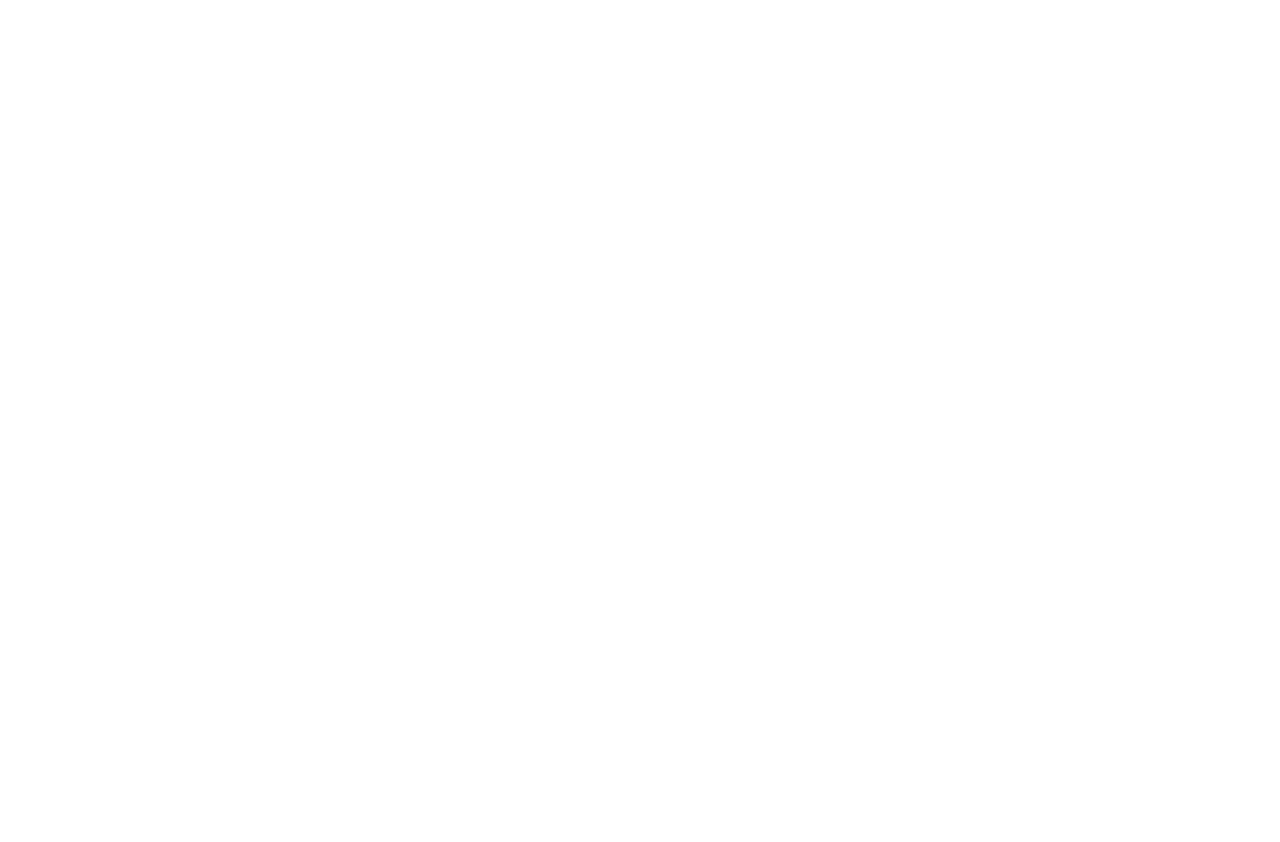
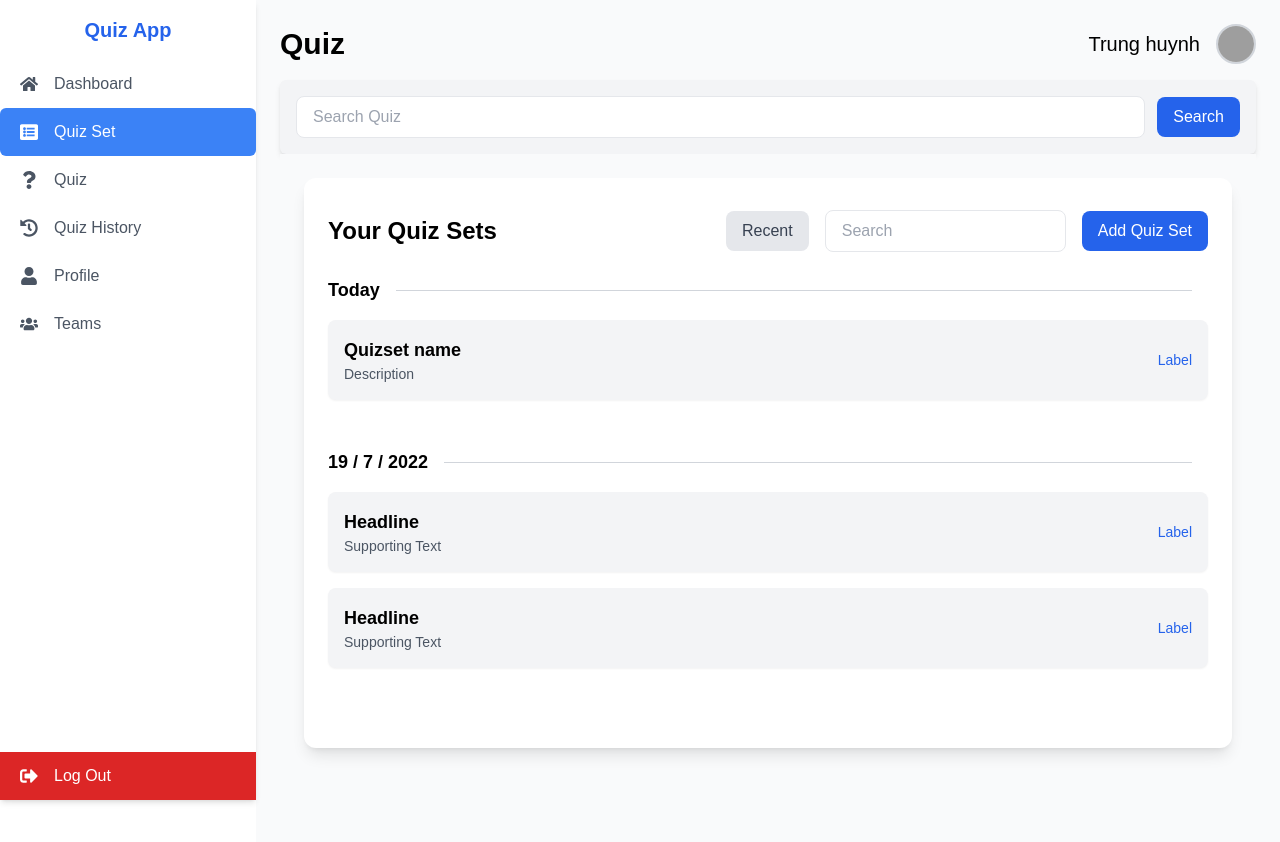
Before and after one commit to ystt1/SE100.P13-Gr-19, a React (Vite) app in the folder frontend/: page /quiz-set in a window 1280 px wide. Before the commit this address had no page. Shown: the top 842 px of the page. Before the commit the page ends 800 px from the top, so only its background shows below. Built offline with nearby package versions, Linux system fonts and the light colour scheme; grey boxes are pictures that could not be loaded.

Commit message:
Quiz Set

```diff
--- a/frontend/src/App.jsx
+++ b/frontend/src/App.jsx
@@ -4,6 +4,7 @@
 import QuizsetDetail from "./pages/QuizsetDetail";
 import AddQuiz from "./pages/AddQuiz";
 import Quiz from "./pages/Quiz";
+import QuizSetPage from "./pages/QuizSetPage";
 
 function App() {
   return (
@@ -11,7 +12,7 @@
       <Routes>
         <Route path="/quizset/:id" element={<QuizsetDetail />} />
         <Route path="/add-quiz" element={<AddQuiz />} />
-        <Route path="/quiz-sets" element={<QuizsetList />} />
+        <Route path="/quiz-set" element={<QuizSetPage />} />
         <Route path="/add-quiz-set" element={<AddQuizset />} />
         <Route path="/quiz" element={<Quiz />} />
       </Routes>
--- /dev/null
+++ b/frontend/src/components/DateDivider.jsx
@@ -0,0 +1,10 @@
+import React from "react";
+
+export const DateDivider = ({ date }) => {
+  return (
+    <div className="flex items-center mb-4">
+      <span className="text-lg font-semibold">{date}</span>
+      <hr className="flex-grow mx-4 border-gray-300" />
+    </div>
+  );
+};
--- /dev/null
+++ b/frontend/src/components/QuizSetDashboard.jsx
@@ -0,0 +1,60 @@
+import React from "react";
+import { QuizSetCard } from "./QuizsetCard";
+import { DateDivider } from "./DateDivider";
+
+const quizSets = [
+  {
+    date: "Today",
+    items: [
+      { headline: "Quizset name", supportingText: "Description", label: "Label" },
+    ],
+  },
+  {
+    date: "19 / 7 / 2022",
+    items: [
+      { headline: "Headline", supportingText: "Supporting Text", label: "Label" },
+      { headline: "Headline", supportingText: "Supporting Text", label: "Label" },
+    ],
+  },
+];
+
+const QuizSetDashboard = () => {
+  return (
+    <div className="flex flex-col px-6 py-8 bg-white rounded-xl shadow-lg">
+      {/* Header */}
+      <div className="flex items-center justify-between mb-6">
+        <div className="text-2xl font-bold">Your Quiz Sets</div>
+        <div className="flex items-center gap-4">
+          <button className="px-4 py-2 bg-gray-200 text-gray-700 rounded-lg">
+            Recent
+          </button>
+          <input
+            type="text"
+            placeholder="Search"
+            className="px-4 py-2 border rounded-lg"
+          />
+          <button className="px-4 py-2 bg-blue-600 text-white rounded-lg">
+            Add Quiz Set
+          </button>
+        </div>
+      </div>
+
+      {/* Quiz Sets */}
+      {quizSets.map((section, index) => (
+        <div key={index} className="mb-8">
+          <DateDivider date={section.date} />
+          {section.items.map((item, itemIndex) => (
+            <QuizSetCard
+              key={itemIndex}
+              headline={item.headline}
+              supportingText={item.supportingText}
+              label={item.label}
+            />
+          ))}
+        </div>
+      ))}
+    </div>
+  );
+};
+
+export default QuizSetDashboard;
--- a/frontend/src/components/QuizsetCard.jsx
+++ b/frontend/src/components/QuizsetCard.jsx
@@ -1,10 +1,13 @@
-const QuizsetCard = ({ name, description }) => {
-    return (
-      <div className="p-4 bg-white shadow-md rounded-lg">
-        <h3 className="font-bold text-xl">{name}</h3>
-        <p className="text-gray-500">{description}</p>
+import React from "react";
+
+export const QuizSetCard = ({ headline, supportingText, label }) => {
+  return (
+    <div className="flex items-center justify-between p-4 bg-gray-100 rounded-lg shadow-sm mb-4">
+      <div>
+        <h3 className="text-lg font-semibold">{headline}</h3>
+        <p className="text-sm text-gray-600">{supportingText}</p>
       </div>
-    );
-  };
-
-  export default QuizsetCard;
+      <span className="text-sm text-blue-600">{label}</span>
+    </div>
+  );
+};
--- /dev/null
+++ b/frontend/src/pages/QuizSetPage.jsx
@@ -0,0 +1,39 @@
+import React from "react";
+import QuizSetDashboard from "../components/QuizSetDashboard";
+import SearchBar from "../components/SearchBar";
+import Sidebar from "../components/Sidebar";
+
+
+const QuizSetPage = () => {
+  return (
+    <div className="flex">
+        {/* Sidebar */}
+        <Sidebar />
+        <div className="flex-1 ml-64 p-6 bg-gray-50">
+          {/* Header */}
+          <div className="flex justify-between items-center mb-4">
+            <h1 className="text-3xl font-bold">Quiz</h1>
+            <div className="flex items-center space-x-4">
+              <div className="text-xl">Trung huynh</div>
+              <img
+                src="https://static.vecteezy.com/system/resources/previews/011/483/813/original/guy-anime-avatar-free-vector.jpg"
+                alt="User Avatar"
+                className="w-10 h-10 rounded-full border-2 border-gray-300"
+              />
+            </div>
+          </div>
+
+          <SearchBar />
+
+
+          <div className="min-h-screen bg-gray-50 p-6">
+              <QuizSetDashboard />
+          </div>
+
+        </div>
+      </div>
+    );
+
+};
+
+export default QuizSetPage;
```
